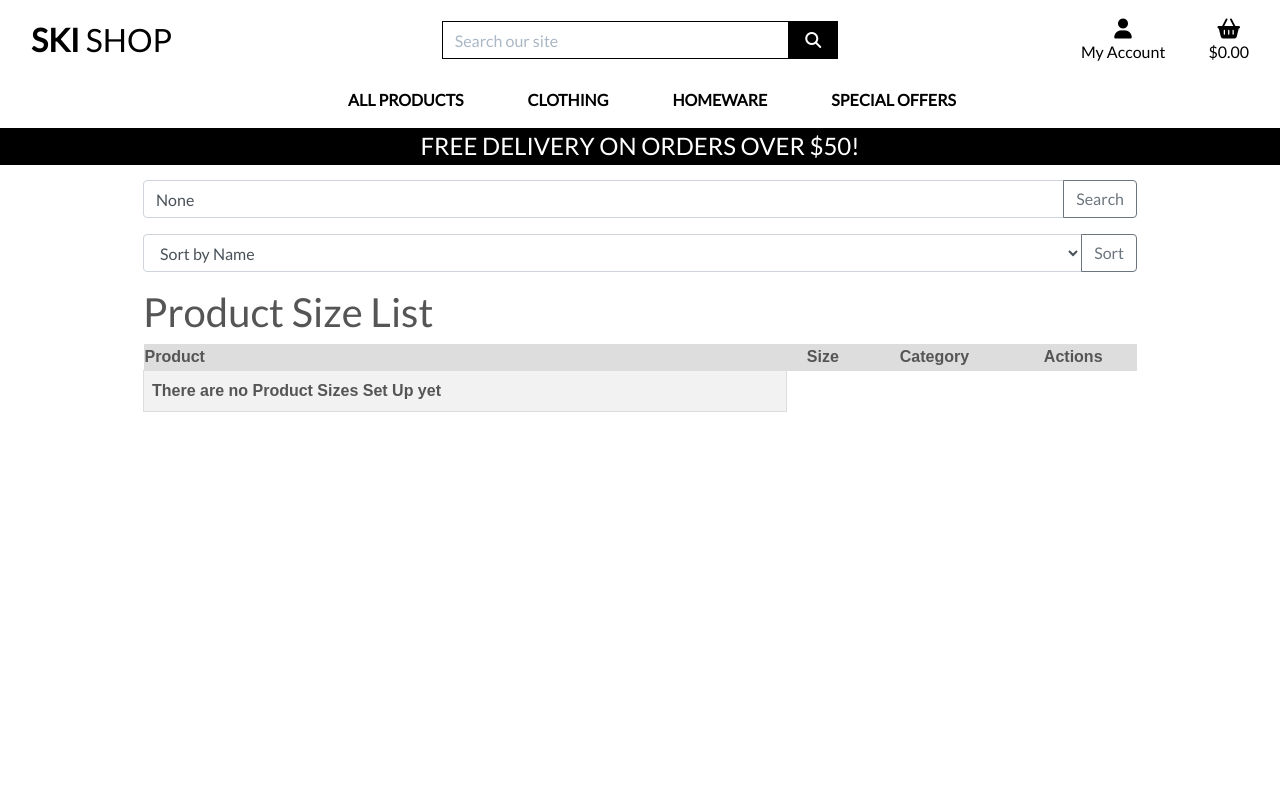
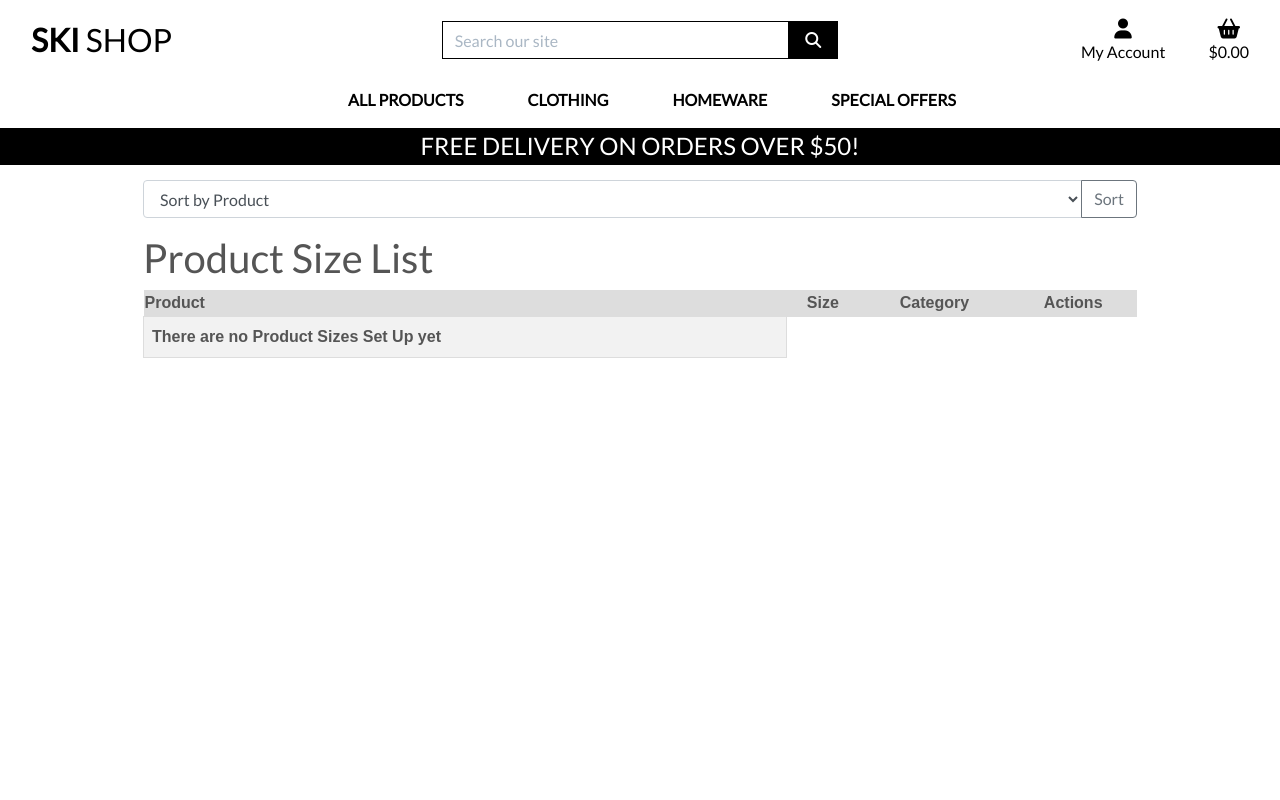
Before and after one commit to TMartin88/ski_shop, a Django app: page /product_sizes/ in a window 1280 px wide. Run offline with Django 3.2, Linux system fonts and the light colour scheme; data comes from the database, SQL or seed files in the repository; data that the repository does not hold is empty; some libraries are stand-ins or nearby versions.

Commit message:
amend sort

```diff
--- a/product_sizes/templates/product_sizes/product_sizes.html
+++ b/product_sizes/templates/product_sizes/product_sizes.html
@@ -19,15 +19,11 @@
   <div class="row">
     <div class="container-fluid mt-3" id="size-list">
       <form method="GET">
-        <div class="input-group mb-3">
-          <input type="text" class="form-control" name="q" placeholder="Search..." value="{{ search_term }}">
-          <div class="input-group-append">
-            <button class="btn btn-outline-secondary" type="submit">Search</button>
-          </div>
-        </div>
+        <!-- Search form code -->
+
         <div class="input-group mb-3">
           <select class="form-control" name="sort">
-            <option value="name" {% if current_sorting == 'name' %}selected{% endif %}>Sort by Name</option>
+            <option value="product" {% if current_sorting == 'product' %}selected{% endif %}>Sort by Product</option>
             <option value="category" {% if current_sorting == 'category' %}selected{% endif %}>Sort by Category</option>
             <option value="size" {% if current_sorting == 'size' %}selected{% endif %}>Sort by Size</option>
           </select>
--- a/product_sizes/views.py
+++ b/product_sizes/views.py
@@ -16,7 +16,7 @@ def all_product_sizes(request):
 
     query = request.GET.get('q')
     categories = request.GET.getlist('category')
-    sort = request.GET.get('sort', 'name')
+    sort = request.GET.get('sort', 'product')  # Update the default sort to 'product'
     direction = request.GET.get('direction')
 
     if query:
@@ -27,12 +27,12 @@ def all_product_sizes(request):
         product_sizes = product_sizes.filter(category__name__in=categories)
         categories = Category.objects.filter(name__in=categories)
 
-    if sort == 'name':
-        sortkey = 'size__name'
+    if sort == 'product':  # Update to 'product' instead of 'name'
+        sortkey = 'product__name'
     elif sort == 'category':
         sortkey = 'category__name'
     else:
-        sortkey = 'product__name'
+        sortkey = 'size__name'
 
     if direction == 'desc':
         sortkey = f'-{sortkey}'
```
